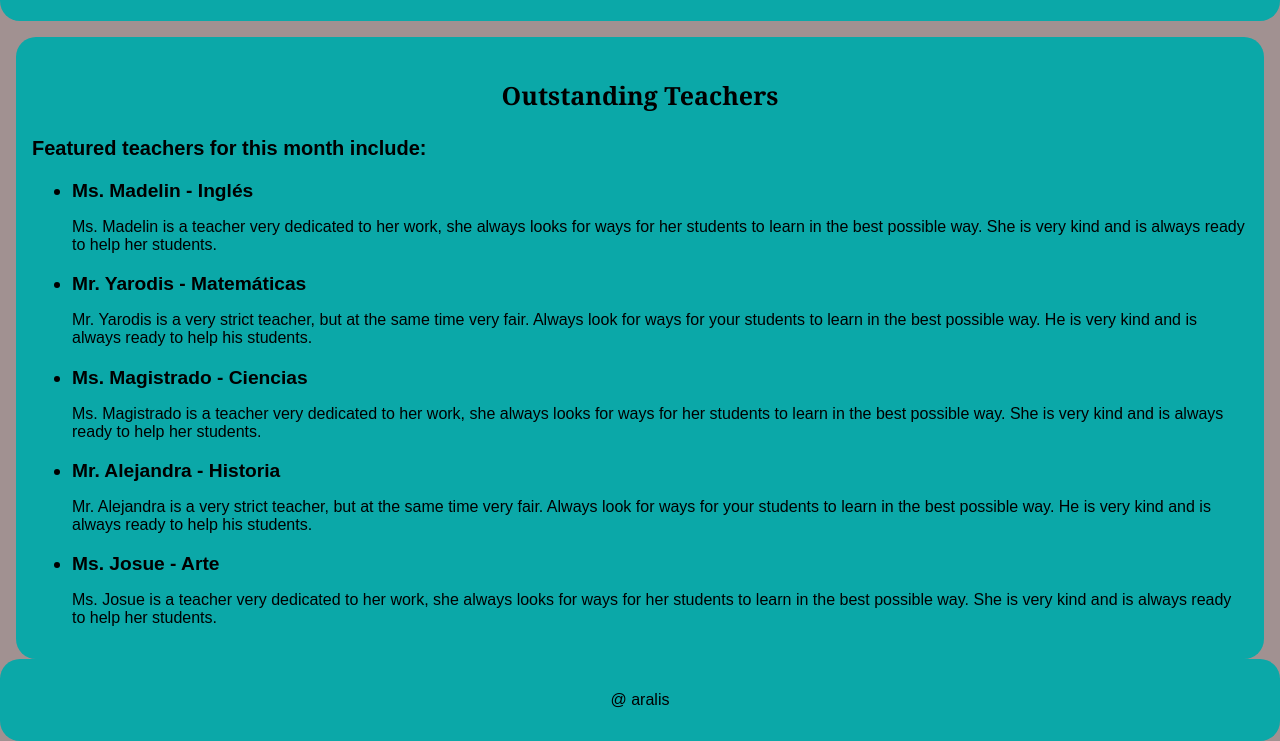
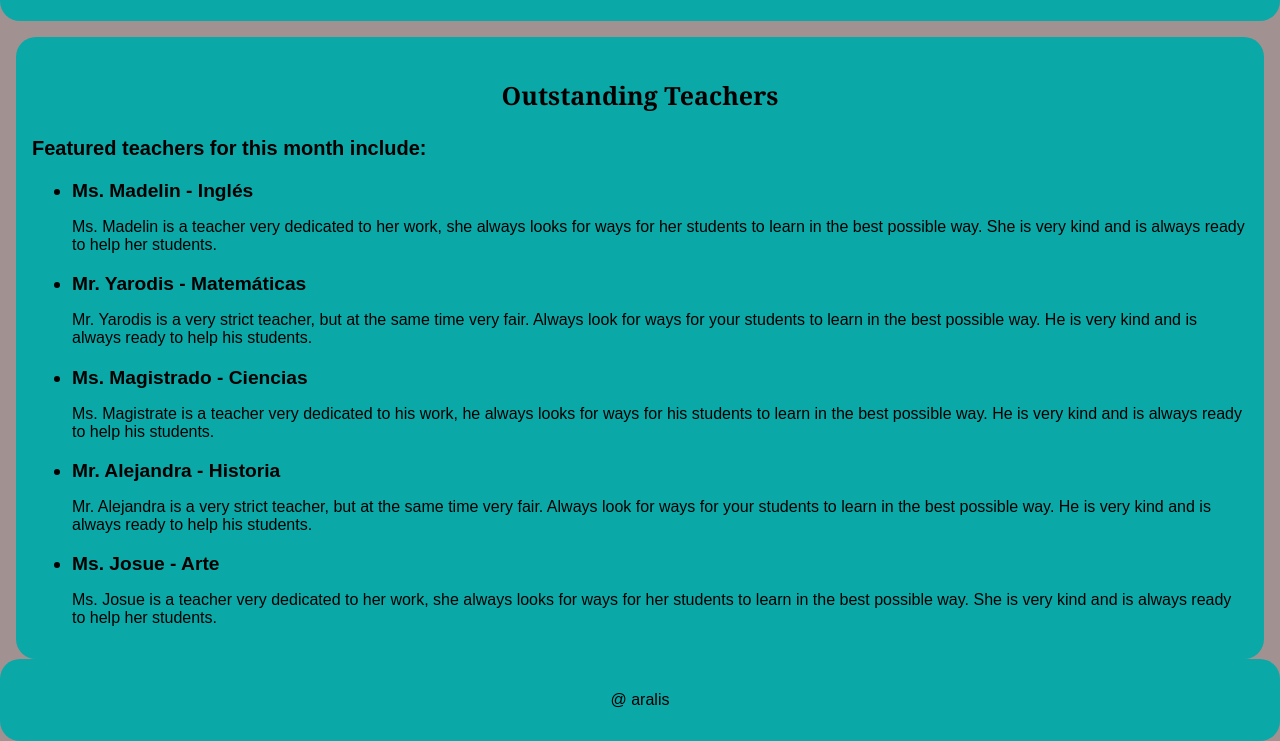
Before and after one commit to colegioccm/laughing-eureka, a plain HTML site: page index.html in a window 1280 px wide. Shown: the part 85-826 px from the top of the page. Drawn offline with Linux system fonts and the light colour scheme.

Commit message:
Add files via upload

```diff
--- a/index.html
+++ b/index.html
@@ -24,7 +24,7 @@
             <li>Mr. Yarodis - Matemáticas</li>
             <p>Mr. Yarodis is a very strict teacher, but at the same time very fair. Always look for ways for your students to learn in the best possible way. He is very kind and is always ready to help his students.</p>
             <li>Ms. Magistrado - Ciencias</li>
-            <p>Ms. Magistrado is a teacher very dedicated to her work, she always looks for ways for her students to learn in the best possible way. She is very kind and is always ready to help her students.</p>
+            <p>Ms. Magistrate is a teacher very dedicated to his work, he always looks for ways for his students to learn in the best possible way. He is very kind and is always ready to help his students.</p>
             <li>Mr. Alejandra - Historia</li>
             <p>Mr. Alejandra is a very strict teacher, but at the same time very fair. Always look for ways for your students to learn in the best possible way. He is very kind and is always ready to help his students.</p>
             <li>Ms. Josue - Arte</li>
```
